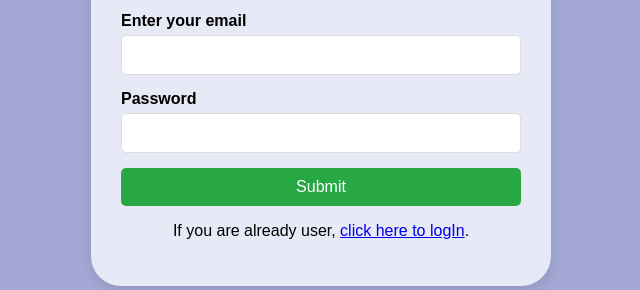
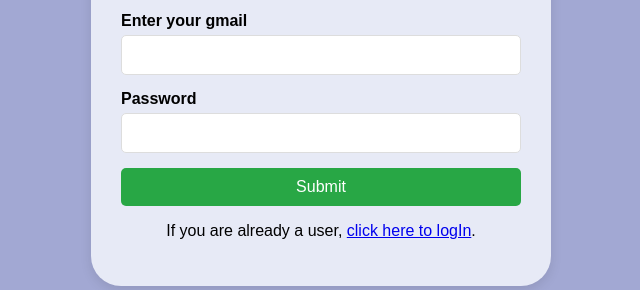
Before and after one commit to ritikrishuRP/expense-tracker-app, a website: page frontend/signup.html in a window 1280 px wide. Shown: the part 339-629 px from the top of the page, 319-959 px from the left. Drawn offline with nearby package versions, Linux system fonts and the light colour scheme.

Commit message:
jenkins final update

```diff
--- a/frontend/signup.html
+++ b/frontend/signup.html
@@ -5,7 +5,6 @@
     <meta name="viewport" content="width=device-width, initial-scale=1.0">
     <title>Expense-Tracker</title>
     <link rel="stylesheet" href="css/signup.css">
-
 </head>
 <body>
     <div class="container">
@@ -15,18 +14,21 @@
                 <label for="name">Enter your name</label>
                 <input type="text" id="name" name="name" required>
 
-                <label for="email">Enter your email</label>
+                <label for="email">Enter your gmail</label>
                 <input type="text" id="email" name="email" required>
 
                 <label for="password">Password</label>
                 <input type="password" id="password" name="password" required>
 
                 <button type="submit">Submit</button>
-                <p>If you are already user, <a href="http://localhost:3000/login" class="link">click here to logIn</a>.</p>
+                <p>If you are already a user, <a href="http://localhost:3000/login" class="link">click here to logIn</a>.</p>
             </form>
         </div>
     </div>
+
+    <!-- Load axios locally -->
     <script src="https://cdn.jsdelivr.net/npm/axios/dist/axios.min.js"></script>
+    <!-- <script src="./js/axios.min.js"></script> -->
     <script src="./js/signup.js"></script>
 </body>
 </html>
```
